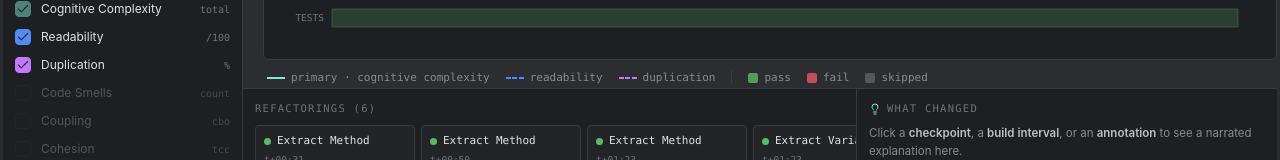
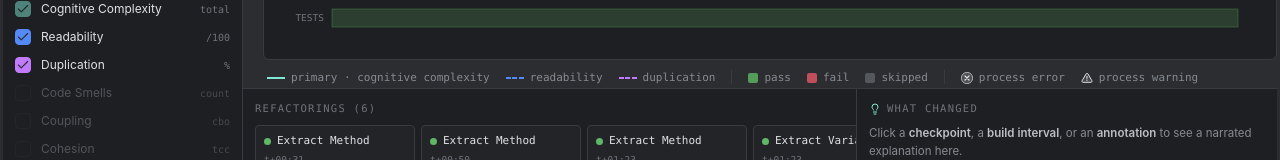
Before and after one commit to EthanHosier/fyp, a React (Vite) app in the folder tool/dashboard/: page / in a window 1280 px wide. Shown: the part 559-719 px from the top of the page. Built offline with nearby package versions, Linux system fonts and the light colour scheme; what @pierre/diffs would draw is missing.

Commit message:
Dashboard: add process error/warning entries to chart legend

```diff
--- a/tool/dashboard/src/features/trajectory-chart/chart-legend.tsx
+++ b/tool/dashboard/src/features/trajectory-chart/chart-legend.tsx
@@ -1,4 +1,5 @@
 import { LegendSwatch } from "@/components/legend-swatch"
+import { ToneChip } from "@/components/tone-chip"
 import { Separator } from "@/components/ui/separator"
 import type { MetricVM } from "@/data/types"
 import { TONE_BG } from "@/lib/metric-tone"
@@ -42,6 +43,13 @@ export function ChartLegend({
           </LegendSwatch>
         </>
       ) : null}
+      <Separator orientation="vertical" className="h-3.5" />
+      <LegendSwatch label="process error">
+        <ToneChip tone="bad" size={12} />
+      </LegendSwatch>
+      <LegendSwatch label="process warning">
+        <ToneChip tone="warn" size={12} />
+      </LegendSwatch>
     </div>
   )
 }
```
